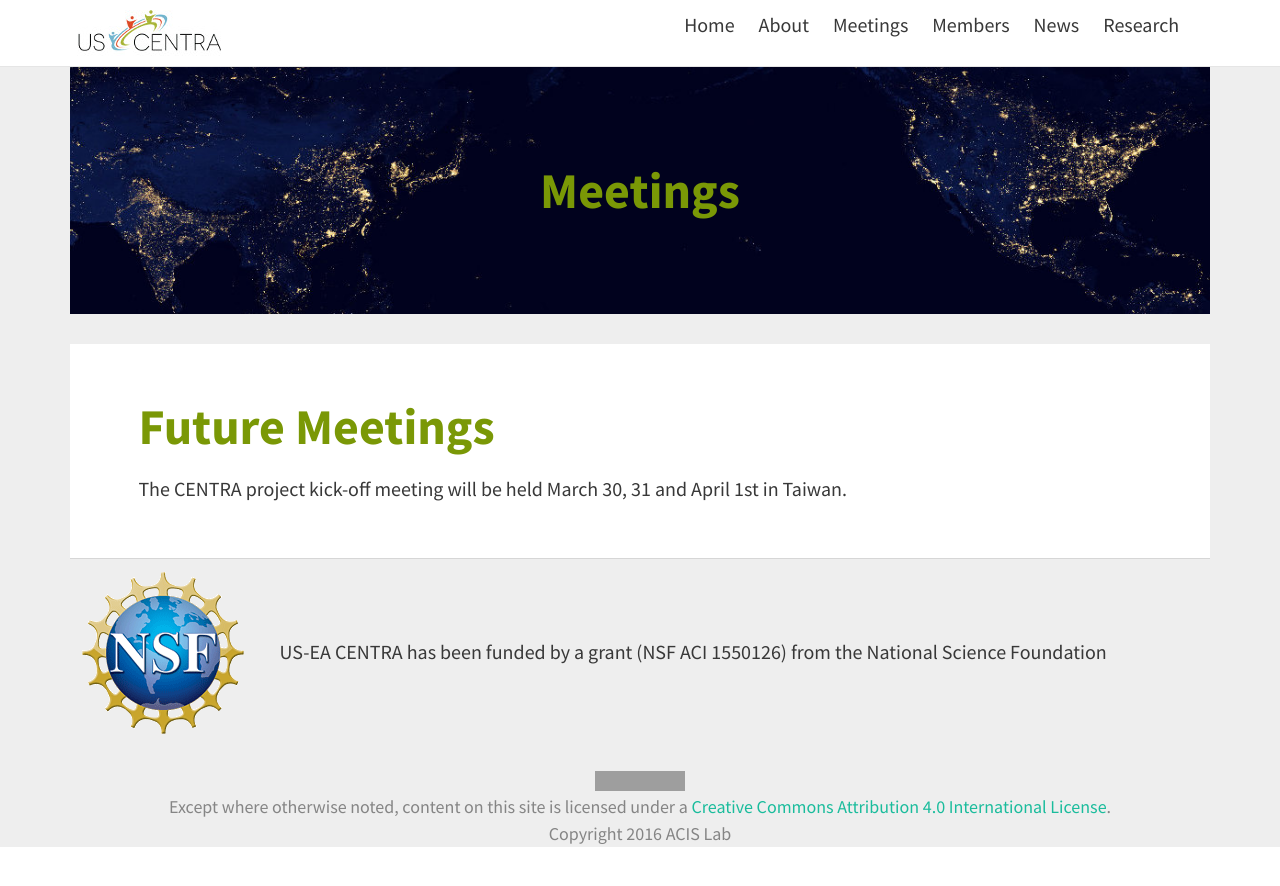
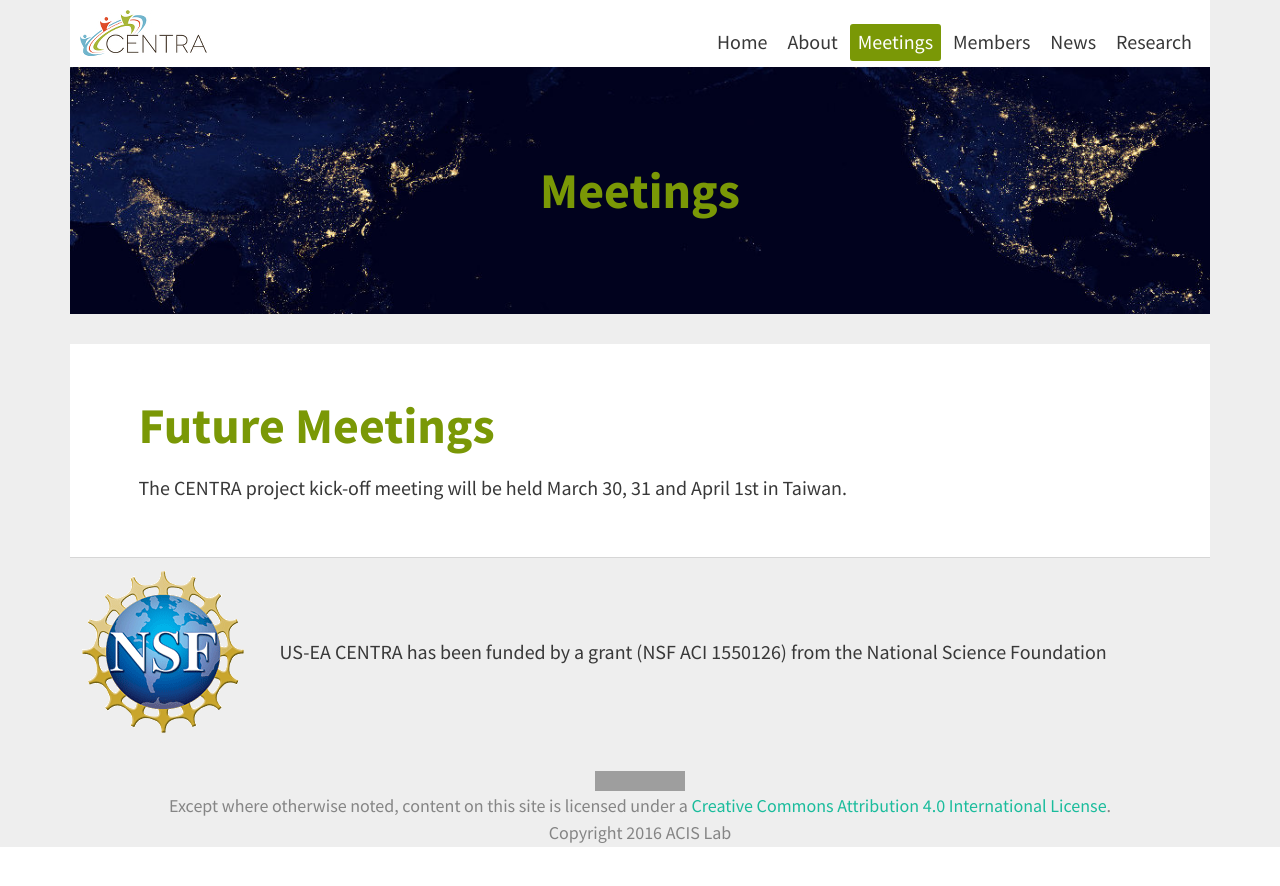
Before and after one commit to hmchou56/centra8, a Jekyll site: the page built from meetings.md, in a window 1280 px wide. Shown: the top 886 px of the page. Built offline with Jekyll 4.4.1, drawn with Linux system fonts in a browser that asks for light colours; nearby versions of some CDN libraries; grey boxes are pictures that could not be loaded.

Commit message:
new nav menu, remove UL, add css highlighting

```diff
--- a/_config.yml
+++ b/_config.yml
@@ -4,7 +4,7 @@ url: "http://www.globalcentra.org" # the base hostname & protocol for your site
 #custom site variables
 NSF_footer_text: >
    US-EA CENTRA has been funded by a grant (NSF ACI 1550126) from the National Science Foundation<br>
-site_naivation_logo: <img src="/img/centra-logo.jpg">
+site_naivation_logo: <img src="/img/centra-logo.jpg" align="left">
 
 # THEME-SPECIFIC CONFIGURATION
 theme:
--- a/_includes/header.html
+++ b/_includes/header.html
@@ -1,22 +1,32 @@
+<div class="container">
+
 <header class="site-header">
-	<div class="branding">
-		<h1 class="site-title">
-			<a href="{{ site.baseurl }}/">{{ site.site_naivation_logo }}</a>
-		</h1>
-	</div>
-	<nav class="site-nav">
-		<ul>
-			<li><a class="page-link" href="{{ site.baseurl }}/">Home</a></li>
-			{% for page in site.pages %}
-			{% if page.title and page.hide != true %}
-			<li>
-				<a class="page-link" href="{{ page.url | prepend: site.baseurl }}">
-					{{ page.title }}
-				</a>
- 			</li>
+
+	<a href="{{ site.baseurl }}/">{{ site.site_naivation_logo }}</a>
+
+	<nav>
+		<span style="float:right; margin-top:18px;">
+			{% if page.url == '/index.html' %}
+				<a href="{{ site.baseurl }}/" class="highlight-nav-link">Home</a>
+			{% else %}
+				<a href="{{ site.baseurl }}/" class="nav-link">Home</a>
+			{% endif %}
+
+			{% for navpage in site.pages %}
+			{% if navpage.title and navpage.hide != true and navpage.title != page.title %}
+				<a href="{{ navpage.url | prepend: site.baseurl }}" class="nav-link">
+					{{ navpage.title }}</a>
+
+				{% elsif navpage.title and navpage.hide != true and navpage.title == page.title %}
+
+				<a href="{{ navpage.url | prepend: site.baseurl }}" class="highlight-nav-link">
+					{{ navpage.title }}</a>
+
 			{% endif %}
 			{% endfor %}
+		</span>
+	</nav>
 
-		</ul>
-	</nav>
 </header>
+
+</div>
--- a/_sass/includes/_header.scss
+++ b/_sass/includes/_header.scss
@@ -1,22 +1,14 @@
 .site-header {
-  @extend %padding-small;
+  /* @extend %padding-small; */
   background: $brand-color;
-  border-bottom: 1px solid $border-color;
+  /* border-bottom: 1px solid $border-color; */
   display: inline-block;
   float: left;
   width: 100%;
+  padding: .5em;
 
   a {
-    color: $header-link-color;
-  }
-
-  .avatar {
-    height: 2em;
-    width: 2em;
-    float: left;
-    margin-top: -3px;
-    border-radius: 0.2em;
-    margin-right: 1em;
+    /* color: $header-link-color; */
   }
 
   .site-title {
--- a/css/centra.css
+++ b/css/centra.css
@@ -16,12 +16,6 @@
 		    padding-right: 1em;
 		    padding-bottom: 1px;
 		    margin-bottom: 1em;
-		}
-		.site-header
-		{
-			padding-top: .5em;
-			padding-bottom: .5em;
-
 		}
 		.banner
 		{
@@ -47,6 +41,8 @@
 		{
 			padding-bottom: 0;
 			margin-bottom: 1em;
+			padding-top: 0em;
+
 		}
 
 		.subtron
@@ -55,3 +51,20 @@
             color:  white;
             padding: .7em;
 		}
+
+		.navbar
+		{
+		    /*padding: 5px 10px 5px 5px; */
+		}
+		.highlight-nav-link
+		{
+			background-color:#7a9806;
+			padding:5px 8px 7px 8px;
+			border-radius: 3px;
+			color: white;
+		}
+		.nav-link
+		{
+		    padding:5px 8px 7px 8px;
+		    color: #383838;
+		}
--- a/index.html
+++ b/index.html
@@ -52,9 +52,7 @@ column2_newsitem4_image:
 column2_newsitem4_link:
 column2_newsitem4_text:
 
-
 ---
-
 
     <div class="jumbotron">
       <div class="container">
```
Also changed, not shown: img/centra-logo.jpg.
